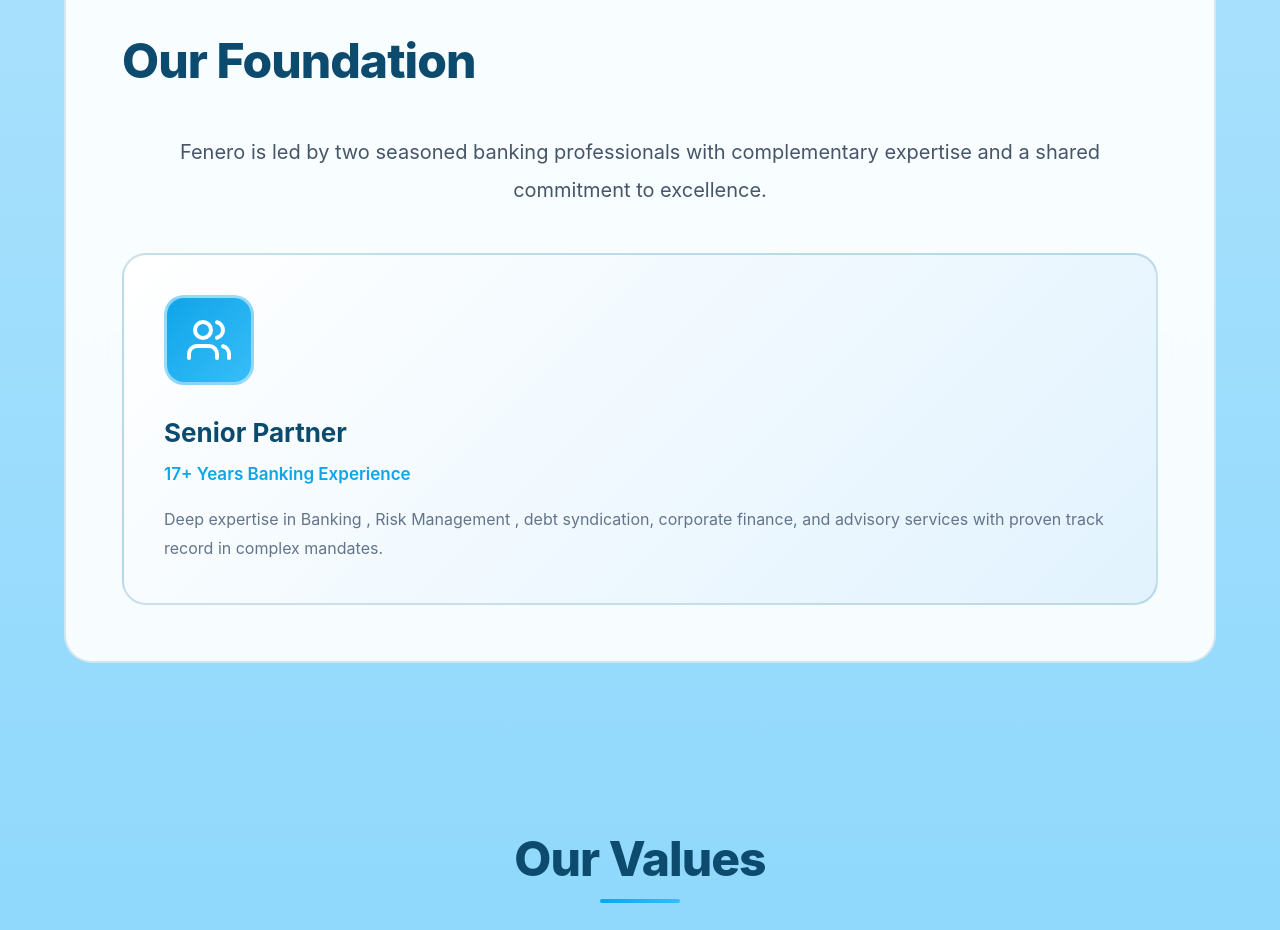
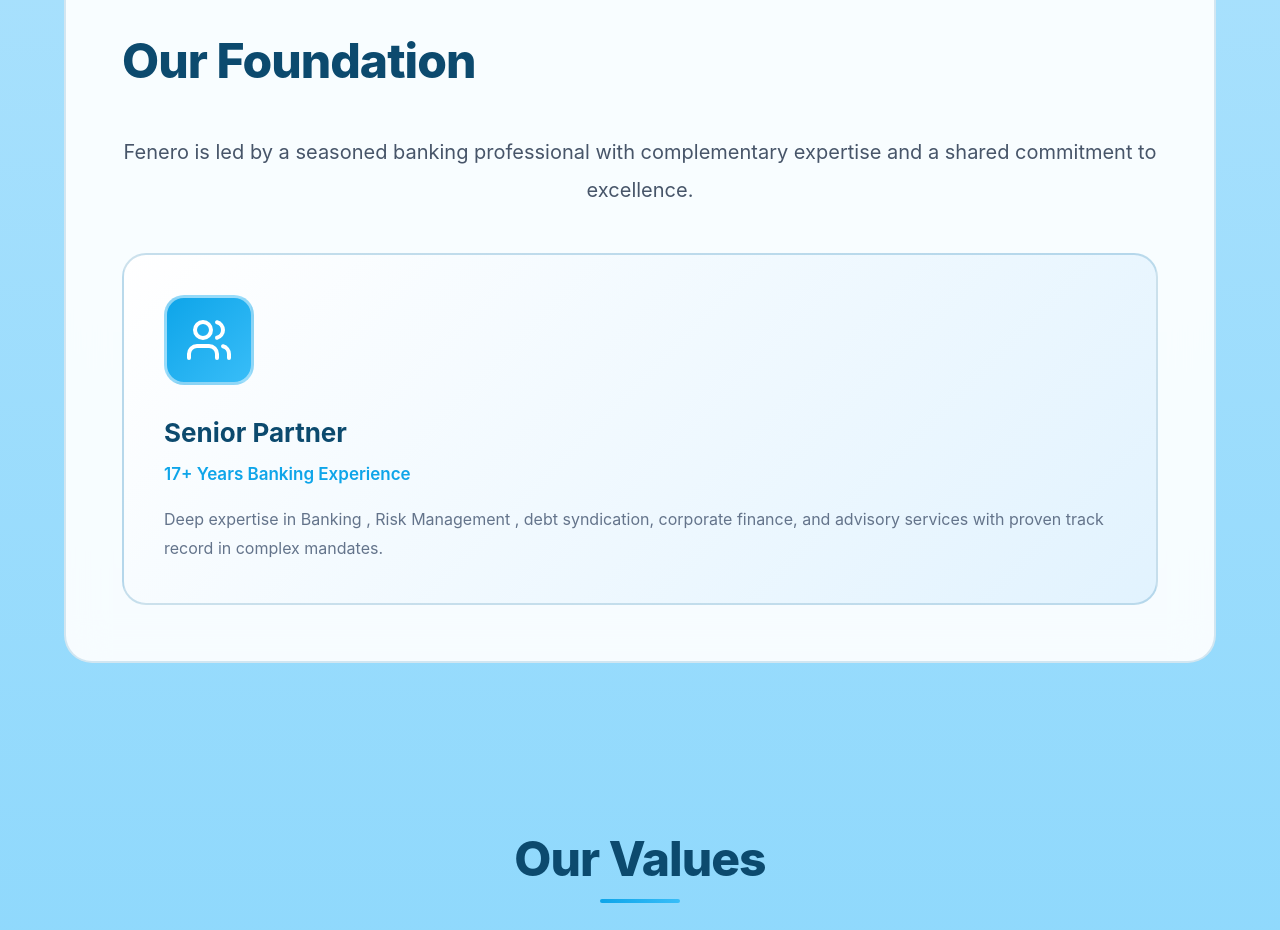
Before and after one commit to tanishhhk/Fenero, a React (Vite) app: page /about in a window 1280 px wide. Shown: the part 2500-3430 px from the top of the page. Built offline with nearby package versions, Linux system fonts and the light colour scheme; no server answers.

Commit message:
content change

```diff
--- a/src/pages/AboutUs.jsx
+++ b/src/pages/AboutUs.jsx
@@ -94,7 +94,7 @@
         <div className="about-glass-card">
           <h2 className="about-section-title">Our Foundation</h2>
           <p className="about-section-text about-leadership-intro">
-            Fenero is led by two seasoned banking professionals with complementary expertise and a shared commitment to excellence.
+            Fenero is led by a seasoned banking professional with complementary expertise and a shared commitment to excellence.
           </p>
 
           {/* <div className="about-leadership-stats">
```
